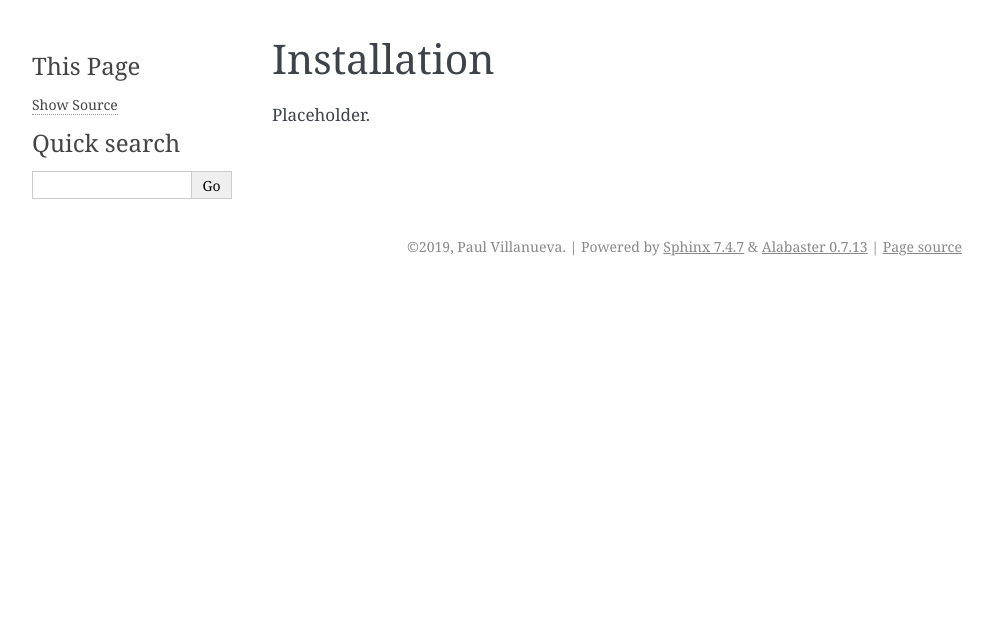
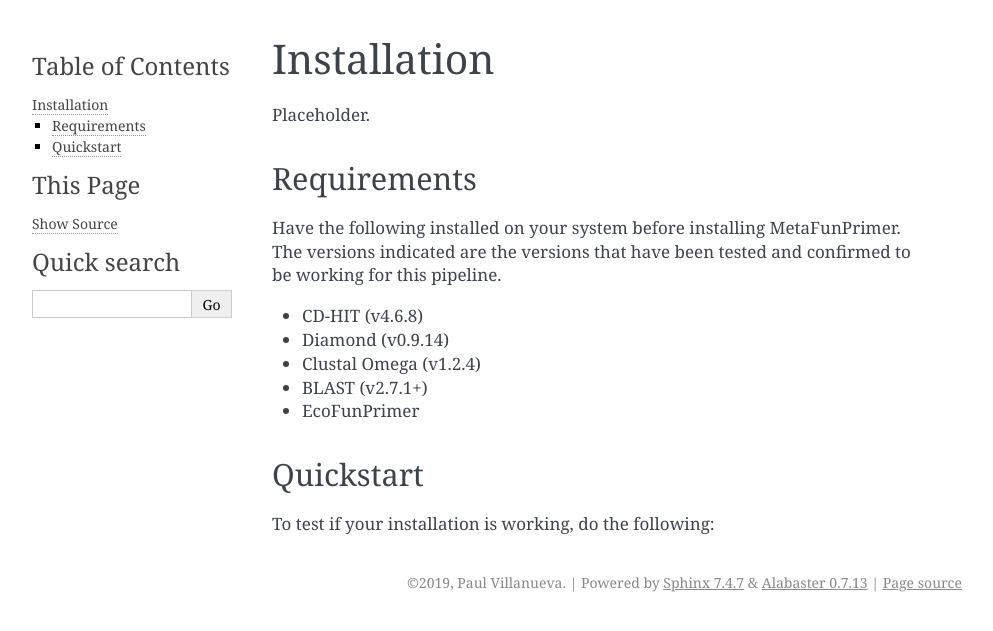
Before and after one commit to pommevilla/MetaFunPrimer, a Sphinx documentation site: the page built from docs/source/Installation.rst, in a window 1280 px wide. Shown: the top 631 px of the page, without its empty margins (148-1141 px from the left). Built offline with Sphinx 7.4.7, drawn with Linux system fonts in a browser that asks for light colours.

Commit message:
Add requirements

```diff
--- a/docs/source/Installation.rst
+++ b/docs/source/Installation.rst
@@ -2,3 +2,19 @@ Installation
 ============
 
 Placeholder.
+
+Requirements
+------------
+
+Have the following installed on your system before installing MetaFunPrimer. The versions indicated are the versions that have been tested and confirmed to be working for this pipeline.
+
+* CD-HIT (v4.6.8)
+* Diamond (v0.9.14)
+* Clustal Omega (v1.2.4)
+* BLAST (v2.7.1+)
+* EcoFunPrimer
+
+Quickstart
+----------
+
+To test if your installation is working, do the following:
```
